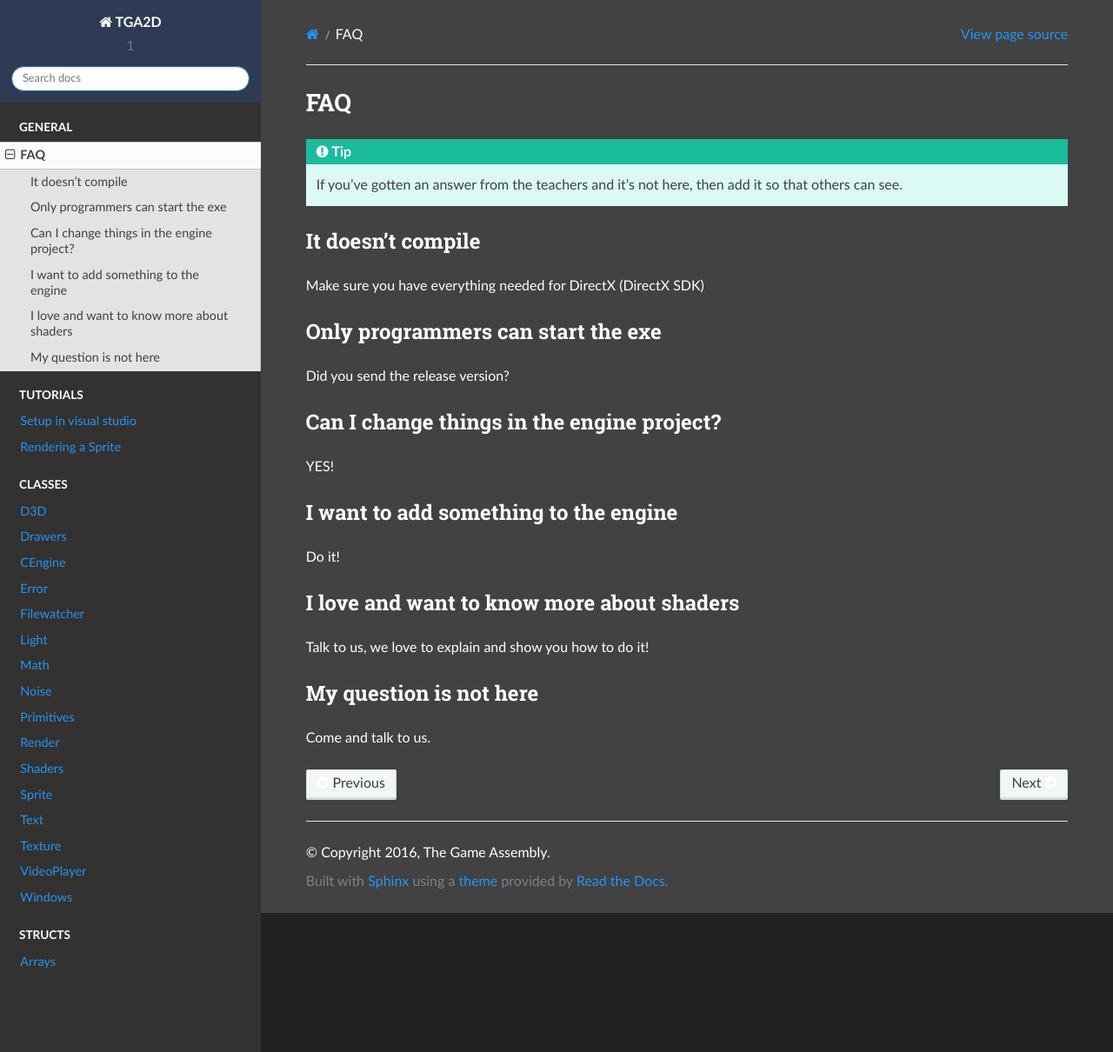
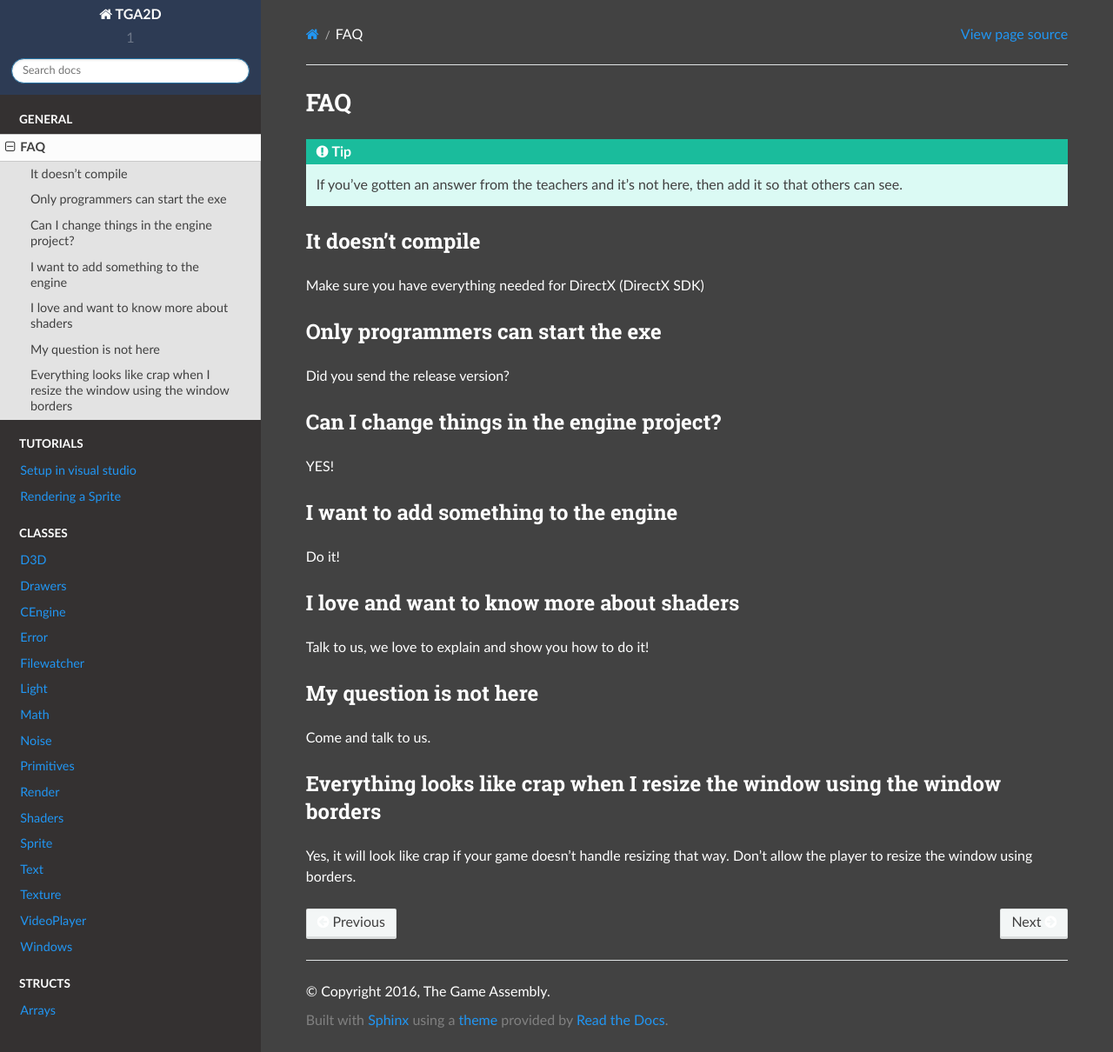
Before and after one commit to OliverCAndersen/TGA2D_Docs, a Sphinx documentation site: the page built from docs/faq.rst, in a window 1280 px wide and 1210 px high. Shown: the whole window at 87% size. Built offline with Sphinx 7.4.7 and the Read the Docs theme 2.0.0, drawn with Linux system fonts in a browser that asks for light colours.

Commit message:
Update faq.rst

```diff
--- a/docs/faq.rst
+++ b/docs/faq.rst
@@ -39,3 +39,9 @@ My question is not here
 ***********************
 
 Come and talk to us.
+
+
+Everything looks like crap when I resize the window using the window borders
+****************************************************************************
+
+Yes, it will look like crap if your game doesn't handle resizing that way. Don't allow the player to resize the window using borders.
```
